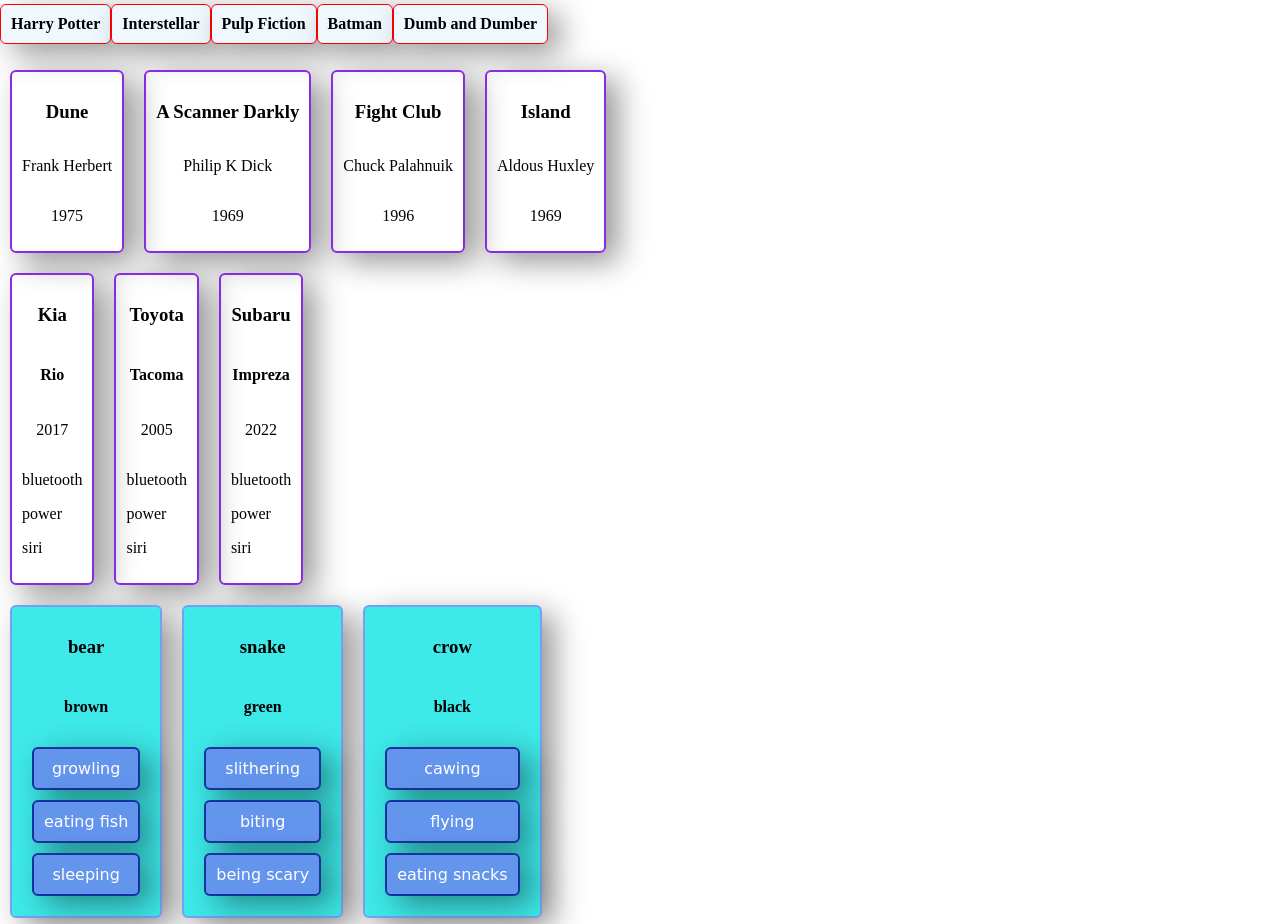
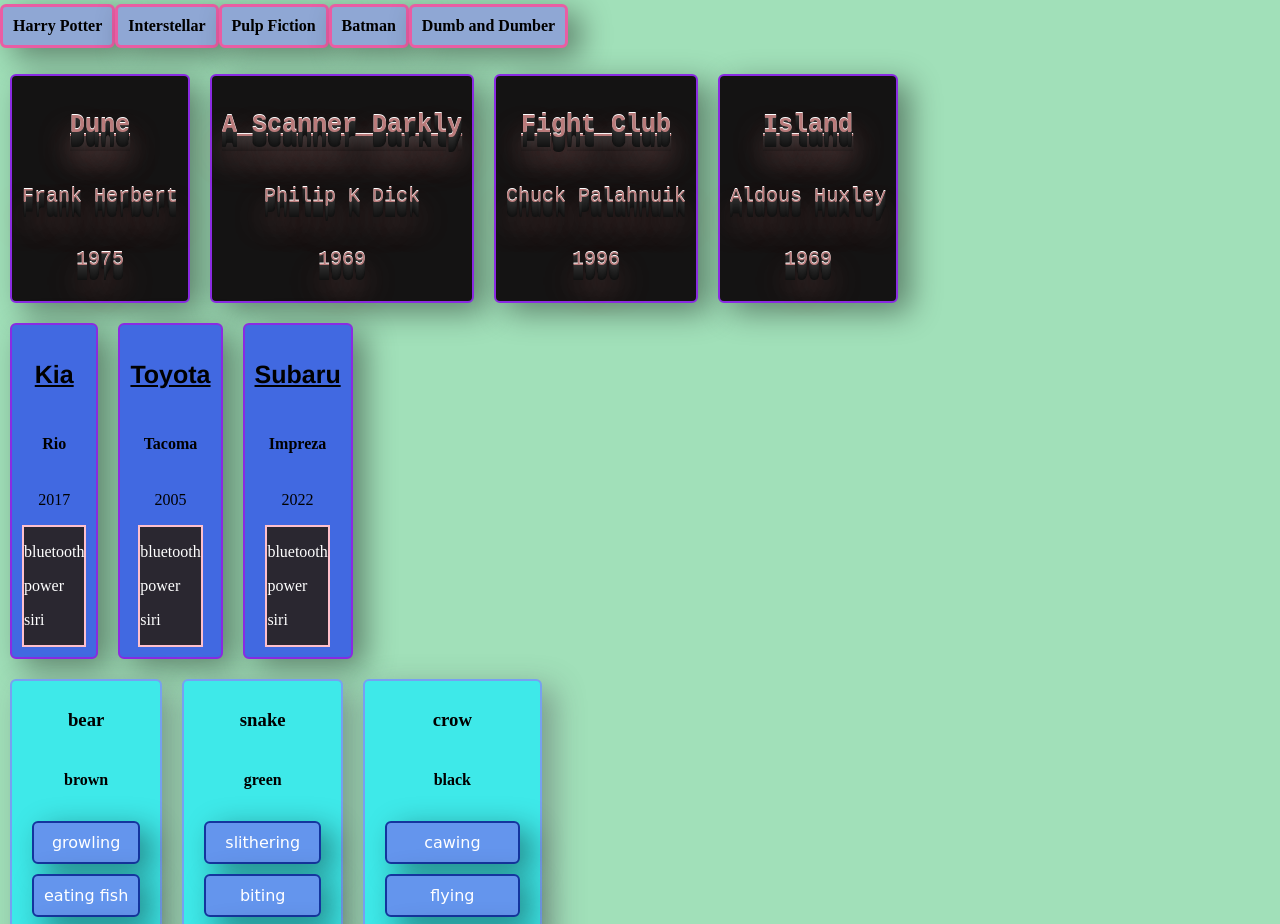
Before and after one commit to kyle-j-mccall/display-a-list-template, a website with bundled scripts: page index.html in a window 1280 px wide. Shown: the part 308-1232 px from the top of the page. Built offline with nearby package versions, Linux system fonts and the light colour scheme.

Commit message:
adds dynamic styling

```diff
--- a/render-books.js
+++ b/render-books.js
@@ -9,6 +9,7 @@
     authorEl.textContent = book.author;
     dateEl.textContent = book.publishDate;
     bookContainer.classList.add('books');
+    titleEl.classList.add('book-title');
 
     bookContainer.append(titleEl, authorEl, dateEl);
     return bookContainer;
--- a/render-cars.js
+++ b/render-cars.js
@@ -8,6 +8,8 @@
     const windowsEl = document.createElement('p');
     const navigationEl = document.createElement('p');
     carContainer.classList.add('cars');
+    makeEl.classList.add('car-make');
+    featuresEl.classList.add('car-features');
     makeEl.textContent = car.make;
     modelEl.textContent = car.model;
     yearEl.textContent = car.year;
--- a/styles/home.css
+++ b/styles/home.css
@@ -3,13 +3,22 @@
 
 }
 
+header {
+    background-color: purple;
+}
+
+body {
+    background-color: rgb(161, 224, 185);
+}
+
 .movies {
-    border: solid 1px red;
+    border: solid 3px rgb(233, 93, 163);
     padding: 10px;
     border-radius: 6px;
     box-shadow: 12px 9px 31px 0px rgba(0,0,0,0.42);
     background-color: aliceblue;
     font-weight: bold;
+    background-color: rgb(143, 167, 212);
 }
 
 
@@ -23,11 +32,18 @@
     border-radius: 6px;
     box-shadow: 12px 9px 31px 0px rgba(0,0,0,0.42);
     padding: 10px;
-
+    background-color: rgb(20, 19, 19);
+    color: rgb(185, 123, 123);
+    font-family: monospace;
+    font-size: 20px;
+    text-shadow: 0 -1px 0 #fff, 0 1px 0 #2e2e2e, 0 2px 0 #2c2c2c, 0 3px 0 #2a2a2a, 0 4px 0 #282828, 0 5px 0 #262626, 0 6px 0 #242424, 0 7px 0 #222, 0 8px 0 #202020, 0 9px 0 #1e1e1e, 0 10px 0 #1c1c1c, 0 11px 0 #1a1a1a, 0 12px 0 #181818, 0 13px 0 #161616, 0 14px 0 #141414, 0 15px 0 #121212, 0 22px 30px
 }
 
-.books .h3 {
+.book-title {
     text-decoration: underline;
+    font-family: monospace;
+    font-size: 25px;
+
 }
 
 .cars {
@@ -40,6 +56,20 @@
     border-radius: 6px;
     box-shadow: 12px 9px 31px 0px rgba(0,0,0,0.42);
     padding: 10px;
+    background-color: royalblue;
+}
+
+.car-make {
+    font-size: 25px;
+    font-weight: bold;
+    font-family: 'Franklin Gothic Medium', 'Arial Narrow', Arial, sans-serif;
+    text-decoration: underline;
+}
+
+.car-features {
+    border: 2px solid pink;
+    background-color: rgb(42, 39, 48);
+    color: white;
 }
 
 .animal-container {
@@ -50,7 +80,7 @@
     margin: 10px;
     border: 2px solid rgb(118, 161, 241);
     border-radius: 6px;
-    box-shadow: 12px 9px 31px 0px rgba(0,0,0,0.42);
+    box-shadow: 12px 9px 31px 0px rgba(72, 66, 78, 0.42);
     padding: 10px;
     background-color: rgb(62, 233, 233);
 }
```
